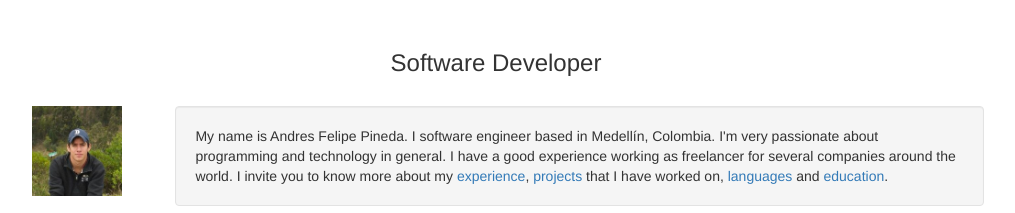
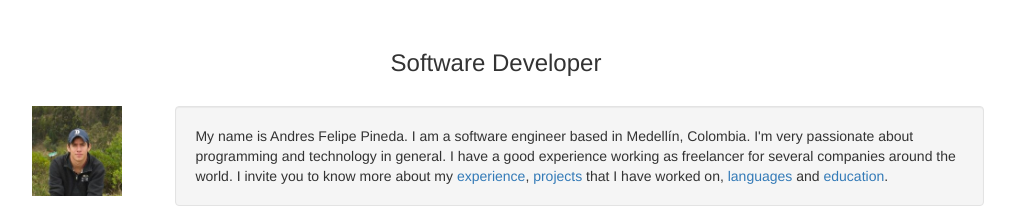
Before and after one commit to afpinedac/afpinedac.github.io, a website: page index.html in a window 1280 px wide. Shown: the top 213 px of the page, without its empty margins (144-1159 px from the left). Drawn offline with nearby package versions, Linux system fonts and the light colour scheme.

Commit message:
Fixed typo

```diff
--- a/index.html
+++ b/index.html
@@ -35,7 +35,7 @@
             <div>
                 <div>
                     <p class="well">
-                        My name is Andres Felipe Pineda. I software engineer based in Medellín, Colombia. I'm very
+                        My name is Andres Felipe Pineda. I am a software engineer based in Medellín, Colombia. I'm very
                         passionate about programming and technology in general.
                         I have a good experience working as freelancer for several companies around the world.
                         I invite you to know more about my <a href="#experience">experience</a>, <a href="#projects">projects</a>
```
